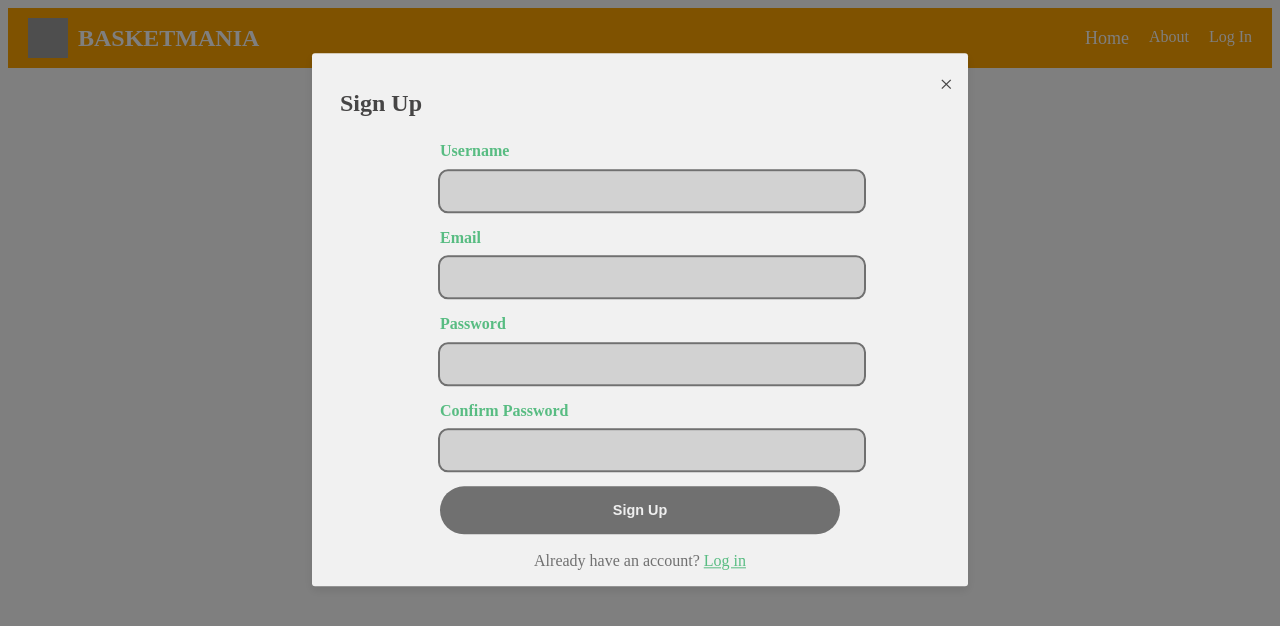
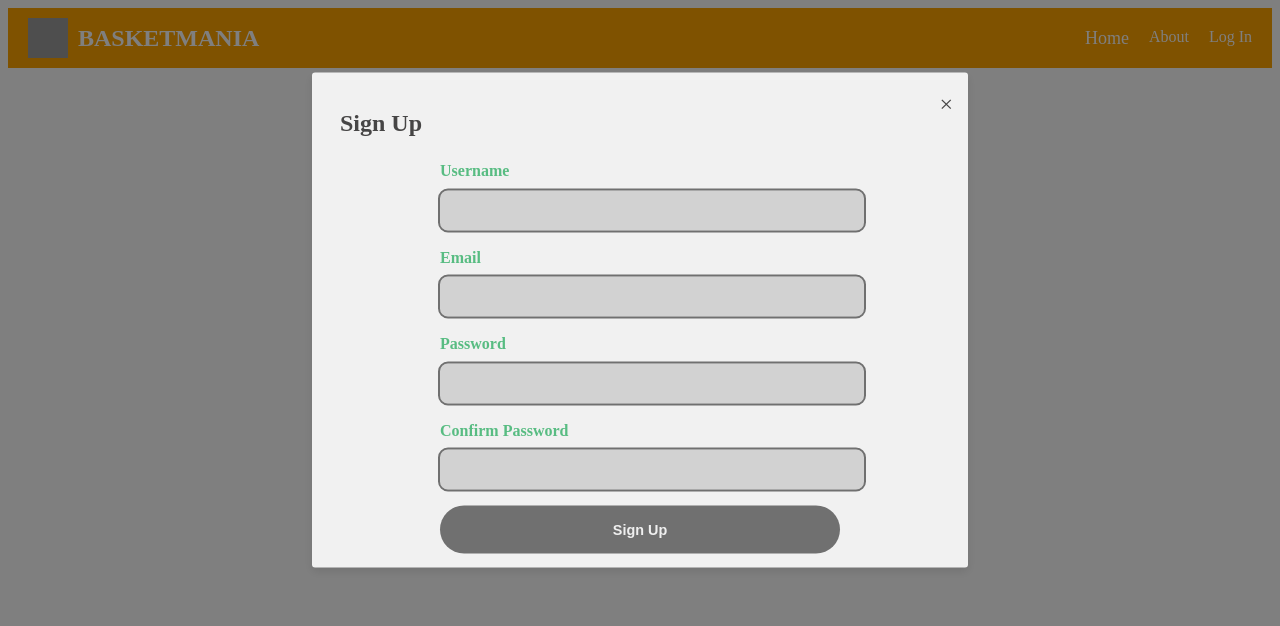
Before and after one commit to eugene12345678/basketmania2, a React (Vite) app: page /signup in a window 1280 px wide. Shown: the top 626 px of the page. Built offline with nearby package versions, Linux system fonts and the light colour scheme; grey boxes are pictures that could not be loaded.

Commit message:
created instance

```diff
--- a/src/components/SignupModal.jsx
+++ b/src/components/SignupModal.jsx
@@ -118,7 +118,7 @@ const SignUpModal = ({ isOpen, onClose, onAuthSuccess }) => {
             ) : null}
           </span>
           <input className="submit" type="submit" value="Sign Up" />
-          <span className="span">Already have an account? <a href="#">Log in</a></span>
+          {/* <span className="span">Already have an account? <a href="#">Log in</a></span> */}
         </form>
       </div>
     </div>
```
